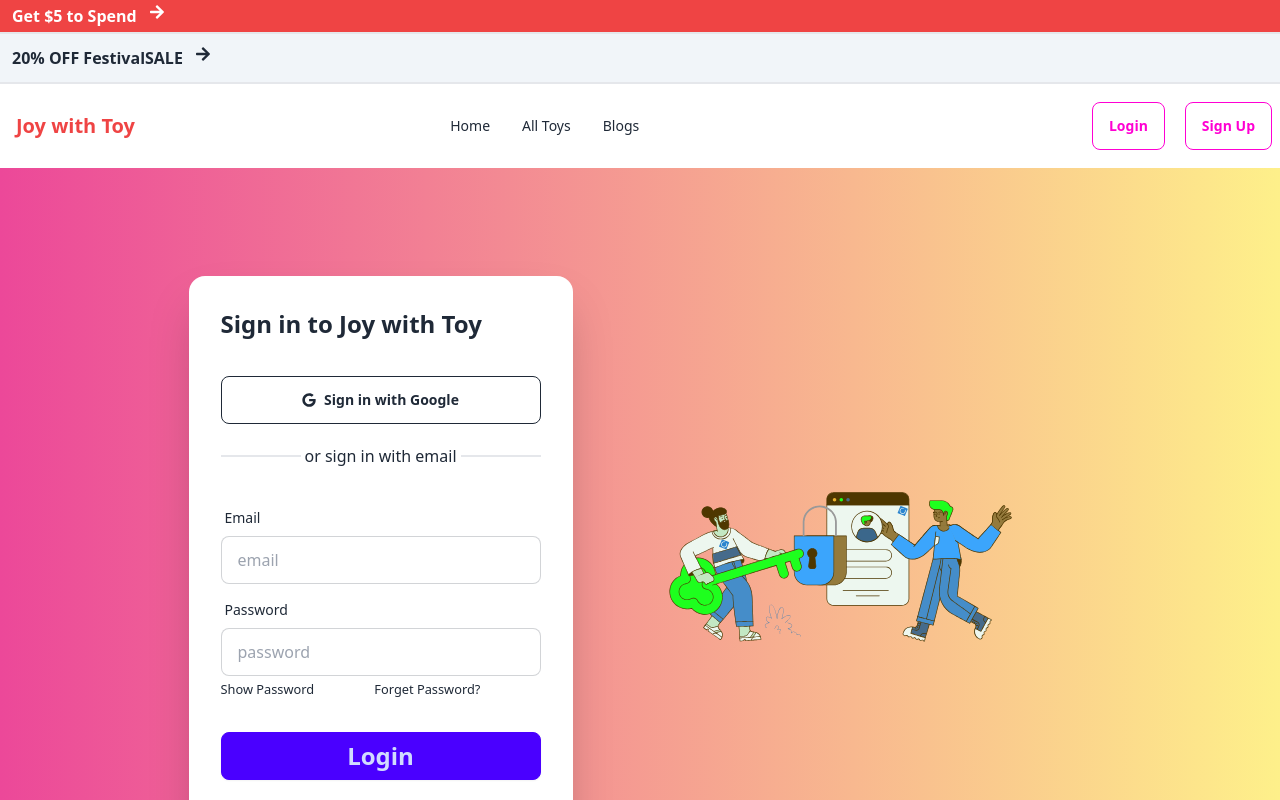
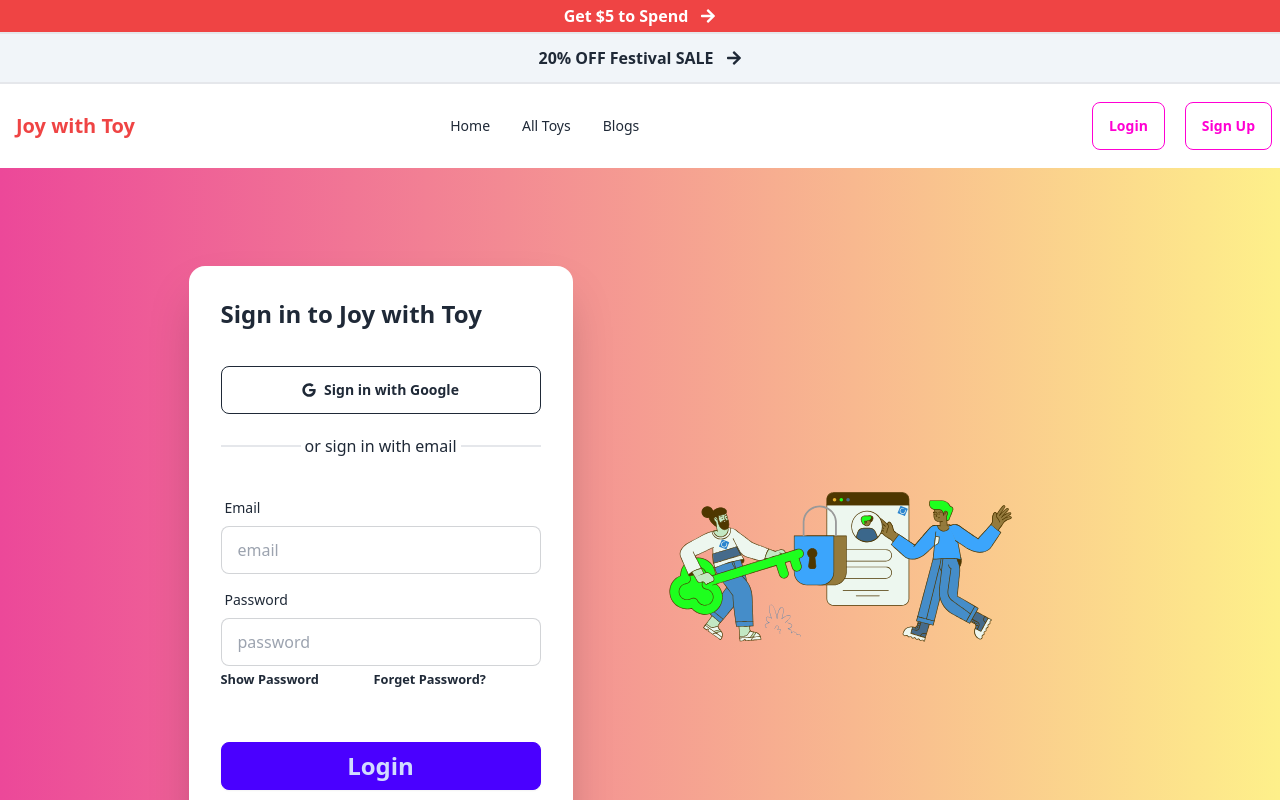
Before and after one commit to SantoSarker101/joy-with-toy-client, a React (Vite) app: page /login in a window 1280 px wide. Shown: the top 800 px of the page. Built offline with nearby package versions, Linux system fonts and the light colour scheme; no server answers.

Commit message:
Updated login page sign up page and Main Layout page

```diff
--- a/src/Layout/Main.jsx
+++ b/src/Layout/Main.jsx
@@ -12,13 +12,15 @@ const Main = () => {
 
 			<div>
 				<div className='mx-auto'>
-					<div className="bg-red-500 flex mx-auto w-full text-center text-white font-bold py-1 px-3">
+					<div className="bg-red-500 flex mx-auto w-full text-center text-white font-bold py-1 px-3 justify-center items-center">
+
 						<p>Get $5 to Spend </p>
-						<span className='ml-3'><FaArrowRight/></span>
+						<span className='ml-3 text-center'><FaArrowRight/></span>
+
 					</div>
 
-					<div className='flex bg-slate-100 text-dark font-bold p-3 border-y-2'>
-						<p>20% OFF FestivalSALE </p>
+					<div className='flex bg-slate-100 text-dark font-bold p-3 border-y-2 justify-center items-center'>
+						<p>20% OFF Festival SALE </p>
 						<span className='ml-3'><FaArrowRight/></span>
 					</div>
 				</div>
--- a/src/pages/Authentications/Login/Login.jsx
+++ b/src/pages/Authentications/Login/Login.jsx
@@ -10,6 +10,7 @@ import useTitle from '../../../hooks/useTitle';
 
 const Login = () => {
 	const [show,setShow] = useState(false);
+	const [error,setError] = useState('');
 
 	const {signIn,googlePop,passwordReset} = useContext(AuthContext)
 	const emailRef = useRef();
@@ -49,7 +50,10 @@ const Login = () => {
 			navigate(from, {replace: true})
 			toast("Congratulations You Have Login Successfully!")
 		})
-		.catch(error => console.log(error));
+		.catch(error => {
+			console.log(error);
+			setError(error.message);
+		});
 	}
 
 	const handleResetPassword = () => {
@@ -115,14 +119,16 @@ const Login = () => {
 				<input type={show ? 'text' : 'password'}  name='password' placeholder="password" className="input input-bordered" required />
 
 				<div className='flex justify-between'>
-				<p><small onClick={() => setShow(!show)} className='cursor-pointer'>
+				<p><small onClick={() => setShow(!show)} className='cursor-pointer font-bold'>
 					{
 						show ? <span>Hide Password</span> : <span>Show Password</span>
 					}
 				</small></p>
 
-					<p><small onClick={handleResetPassword} className='cursor-pointer'>Forget Password?</small></p>
+					<p className='font-bold'><small onClick={handleResetPassword} className='cursor-pointer'>Forget Password?</small></p>
 				</div>
+
+				<p className='text-red-600 font-bold mt-5'>{error}</p>
 
 				</div>
 
--- a/src/pages/Authentications/SignUp/SignUp.jsx
+++ b/src/pages/Authentications/SignUp/SignUp.jsx
@@ -11,6 +11,7 @@ const SignUp = () => {
 
 	const {createUser} = useContext(AuthContext)
 	const [show,setShow] = useState(false);
+	const [error,setError] = useState('');
 	const navigate = useNavigate();
 	useTitle('SignUp')
 
@@ -23,6 +24,12 @@ const SignUp = () => {
 		const photo = form.photo.value;
 		console.log(name,email,password,photo);
 
+		setError('');
+
+		if(password.length < 6){
+			setError('Password Must Be 6 Characters of Longer');
+		}
+
 		createUser(email, password)
 		.then(result => {
 			const user = result.user;
@@ -30,8 +37,12 @@ const SignUp = () => {
 			navigate('/');
 			toast("Congratulations your account has been created")
 			updateUserData(user,name,photo)
+			setError('');
 		})
-		.catch(error => console.log(error))
+		.catch(error => {
+			console.log(error);
+			setError(error.message);
+		})
 	}
 
 	const updateUserData = (user,name,photo) => {
@@ -100,6 +111,8 @@ const SignUp = () => {
 					}
 				</small></p>
 
+					<p className='text-red-600' >{error}</p>
+
 				</div>
 
 
--- a/src/pages/UpdateToysInfo/UpdatedToysFullInfos.jsx
+++ b/src/pages/UpdateToysInfo/UpdatedToysFullInfos.jsx
@@ -203,6 +203,7 @@ const UpdatedToysFullInfos = ({ updateToy }) => {
 								className="input input-bordered join-item w-full text-red-500 font-extrabold"
 								defaultValue={price}
 								placeholder="Price"
+								required
 							/>
 						</label>
 					</div>
@@ -244,6 +245,7 @@ const UpdatedToysFullInfos = ({ updateToy }) => {
 								className="input input-bordered join-item w-full text-red-500 font-extrabold"
 								defaultValue={availableQuantity}
 								placeholder="Available quantity"
+								required
 							/>
 						</label>
 					</div>
@@ -266,6 +268,7 @@ const UpdatedToysFullInfos = ({ updateToy }) => {
 								placeholder="Detail description"
 								defaultValue={detailsDescription}
 								className="textarea textarea-primary w-full text-red-500 font-extrabold"
+								required
 							></textarea>
 						</label>
 					</div>
```
Also changed, not shown: src/pages/AddAToy/AddAToy.jsx (+9 -0 lines).
